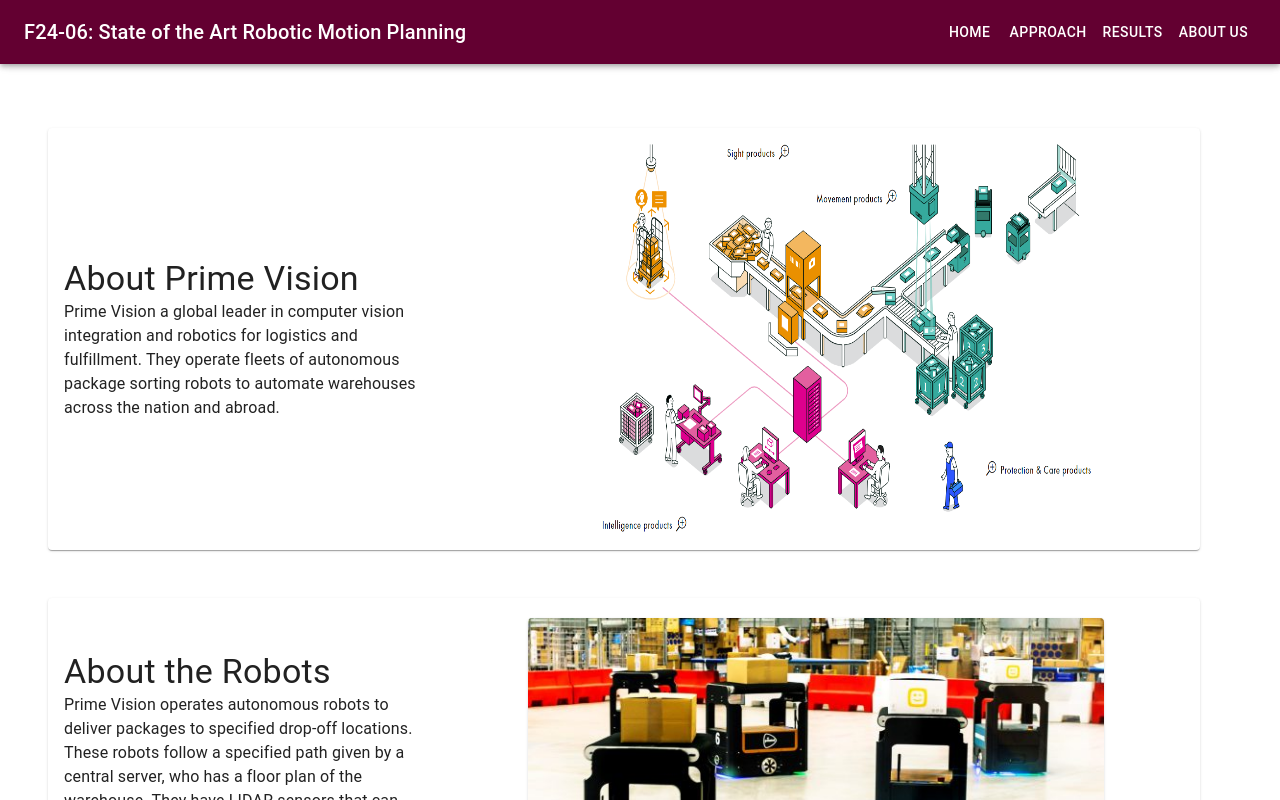
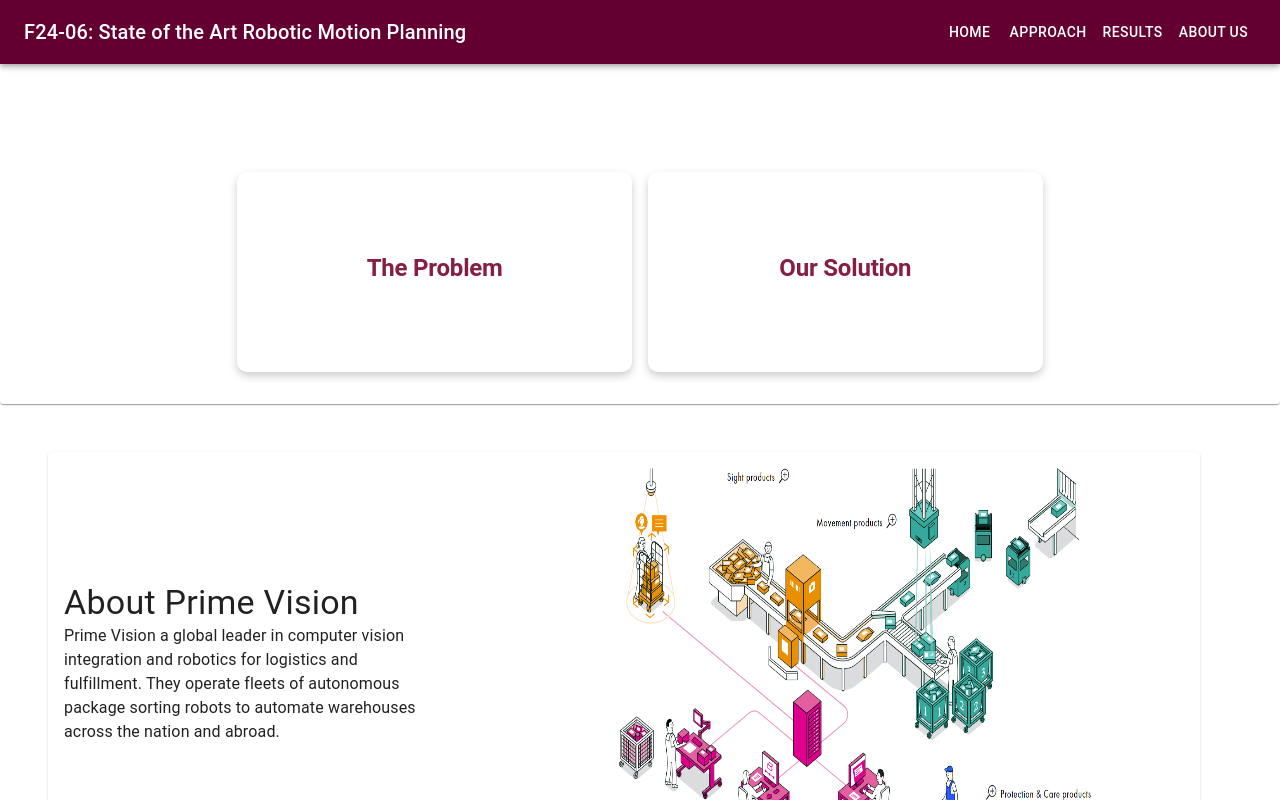
Before and after one commit to neastman018/MDE_Application, a Next.js app in the folder frontend/: page /project in a window 1280 px wide. Shown: the top 800 px of the page. Built offline with nearby package versions, Linux system fonts and the light colour scheme.

Commit message:
changes to pages

```diff
--- a/frontend/app/components/problemflipcards.jsx
+++ b/frontend/app/components/problemflipcards.jsx
@@ -65,7 +65,7 @@
                 {/* Front Side */}
                 <FlipCardFront>
                     <CardContent sx = {{display: 'flex', justifyContent: 'center', alignItems: 'center', height:'100%'}}>
-                        <Typography variant='h2' style={{ color: "#861F41", fontSize: '1.5rem', fontWeight: 'bold', textAlign: 'center'}}>
+                        <Typography variant='h2' style={{ color: "#861F41", fontSize: '1.5em', fontWeight: 'bold', textAlign: 'center'}}>
                             {post.title}
                         </Typography>
                     </CardContent>
@@ -74,7 +74,7 @@
                 {/* Back Side */}
                 <FlipCardBack>
                     <CardContent sx={{ display: 'flex', justifyContent: 'center', alignItems: 'center', height: '100%' }}>
-                        <Typography varient='body1' style={{ color: "#000", fontSize: '1.0rem', textAlign: 'center' }}>
+                        <Typography varient='body1' style={{ color: "#000", fontSize: '1.0em', textAlign: 'center' }}>
                             {post.description}
                         </Typography>
                     </CardContent>
--- a/frontend/app/project/page.tsx
+++ b/frontend/app/project/page.tsx
@@ -42,6 +42,25 @@
     frontPicture: 'RobotsOperating.jpg',
     backPicture: 'RobotBreakdown.png',
   }
+];
+
+const overallCards = [
+  {
+    title: "The Problem",
+    description: `
+        Prime Visions current robotic path planning system is inefficient and causes bottlenecks in the warehouse.
+        This causes the robots to deliever less packages which results in more robots or time required to
+        devlier packages.
+        `,
+  },
+  {
+    title: "Our Solution",
+    description: `
+        We will investigate different multi-robot path planning algorithms and strageties to increase the robot's efficiency.
+        Through this process we hope to be able to make recommendations to Prime Vision to improve their path planning
+        system and increase package sorting speeds.
+        `,
+  },
 ];
 
 const problemCards = [
@@ -108,7 +127,20 @@
     <Experimental_CssVarsProvider theme={theme}>
         <CssBaseline />
         <DrawerAppBar navItems={navItems} theme={theme} />
-        <Box component="main" sx={{ p: 10, paddingTop: 20 }}>
+        <Card sx={{ display: 'flex', flexDirection: { xs: 'column', md: 'row' }, width: '100vw', textAlign: 'center', paddingTop: 15 }}>
+          <Box sx={{ padding: 2, flexDirection: "row" }}>
+            <Grid container spacing={2} sx={{ padding: 2, justifyContent: 'center', alignItems: 'center' }}>
+              {overallCards.map((component, index) => (
+                <Grid item xs={12} md={4} key={index}>
+                  <FlipCardComponent key={index} post={component} width={"900px"} height={"200px"} />
+                </Grid>
+              ))}
+            </Grid>
+          </Box>
+        </Card>
+
+
+        <Box component="main" sx={{ p: 10 }}>
           <Grid container spacing={4} sx={{ paddingBottom: 10 }}>
             <Card sx={{ display: 'flex', flexDirection: { xs: 'column', md: 'row' }, width: '100vw' }}>
               <Grid item xs={12} md={4} sx={{ display: 'flex', flexDirection: 'column', justifyContent: 'center', padding: 2 }}>
```
Also changed, not shown: frontend/app/aboutus/page.tsx (+11 -41 lines).
